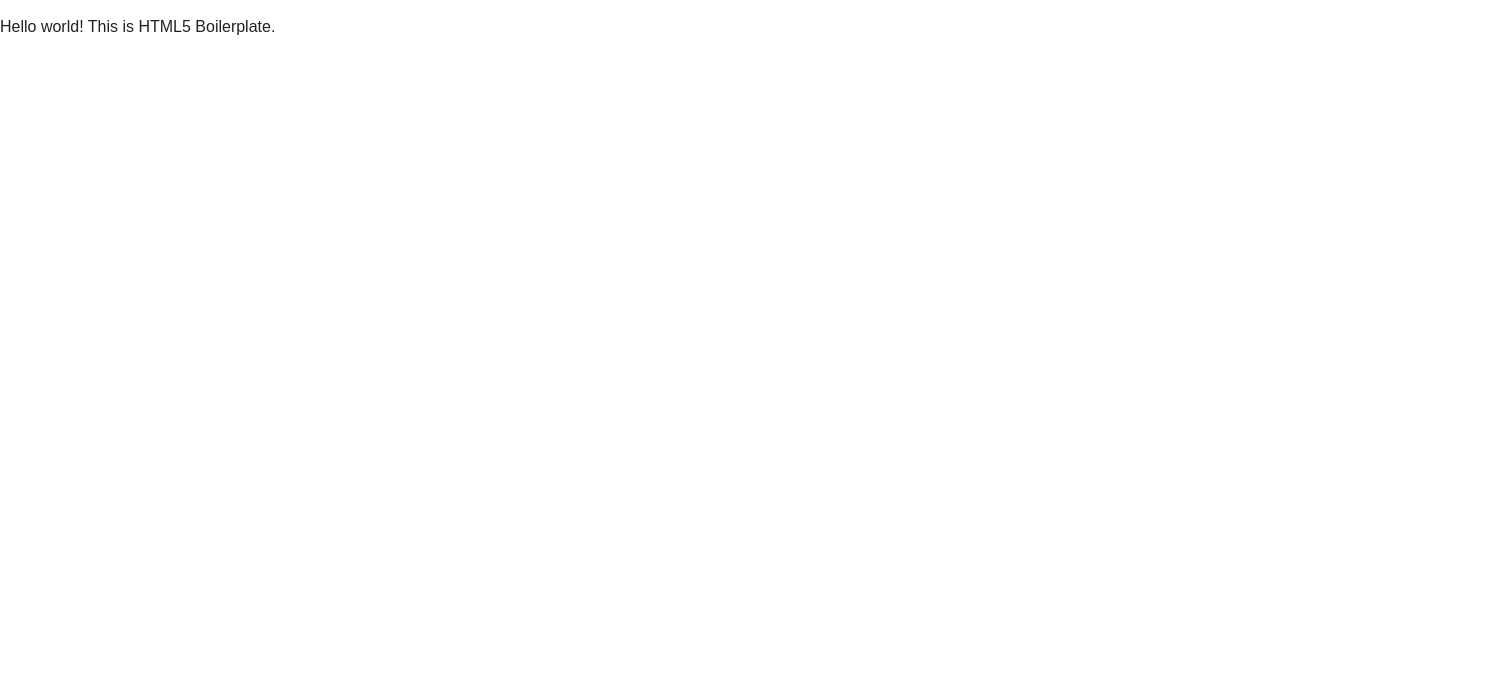
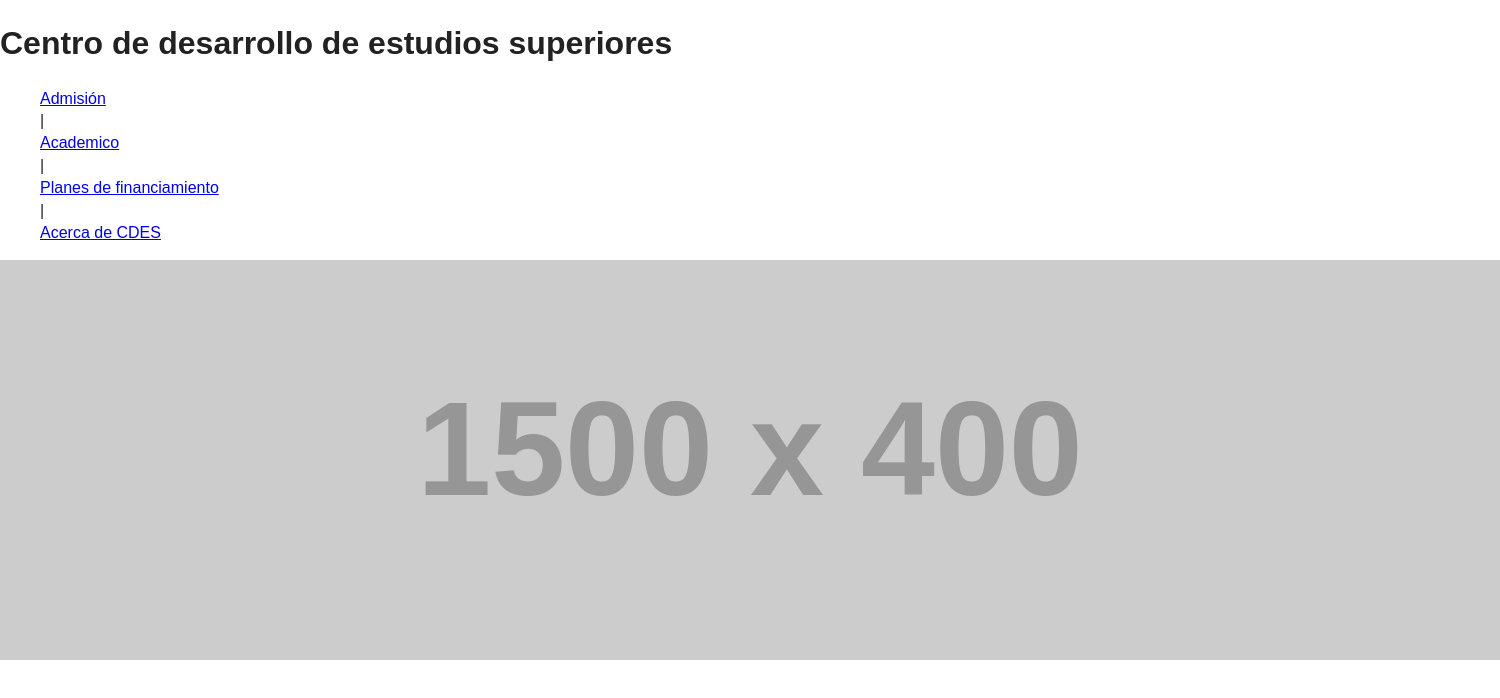
Before and after one commit to ChesKeyOuh/CDESwebsite, a plain HTML site: page index.html in a window 1280 px wide. Shown: the whole page, 1500 px wide, since content can reach past the window. Drawn offline with nearby package versions, Linux system fonts and the light colour scheme; placeholder pictures from the web are drawn by us.

Commit message:
Basic frontpage Outfit

```diff
--- a/index.html
+++ b/index.html
@@ -6,7 +6,7 @@
     <head>
         <meta charset="utf-8">
         <meta http-equiv="X-UA-Compatible" content="IE=edge">
-        <title></title>
+        <title>Universidad - Chihuahua | Centro de Desarrollo de Estudios Superiores</title>
         <meta name="description" content="">
         <meta name="viewport" content="width=device-width, initial-scale=1">
 
@@ -20,10 +20,28 @@
         <!--[if lt IE 7]>
             <p class="browsehappy">You are using an <strong>outdated</strong> browser. Please <a href="http://browsehappy.com/">upgrade your browser</a> to improve your experience.</p>
         <![endif]-->
-
-        <!-- Add your site or application content here -->
-        <p>Hello world! This is HTML5 Boilerplate.</p>
-
+        <header>
+            <h1>Centro de desarrollo de estudios superiores</h1>
+            <nav>
+                <ul>
+                    <li><a href="#">Admisión</a></li> |
+                    <li><a href="#">Academico</a></li> |
+                    <li><a href="#">Planes de financiamiento</a></li> |
+                    <li><a href="#">Acerca de CDES</a></li>
+                </ul>
+            </nav>
+        </header>
+        <section id="main_section">
+                <img src="http://placehold.it/1500x400/193BFA/000000" alt="">
+                <div id="slider">
+                    <p></p>
+                    <p></p>
+                    <p></p>
+                </div>
+        </section>
+        <footer>
+            <nav></nav>
+        </footer>
         <script src="//ajax.googleapis.com/ajax/libs/jquery/1.10.2/jquery.min.js"></script>
         <script>window.jQuery || document.write('<script src="js/vendor/jquery-1.10.2.min.js"><\/script>')</script>
         <script src="js/plugins.js"></script>
```
